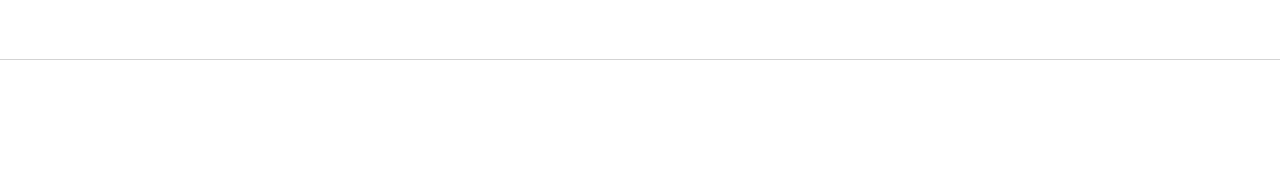
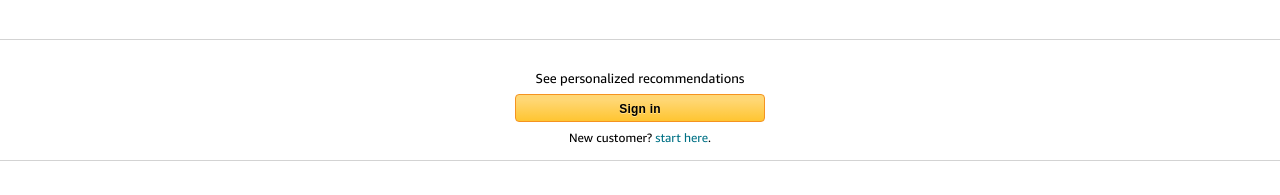
Before and after one commit to evelyne802/amazon-clone, an Angular app: page / in a window 1280 px wide. Shown: the part 4037-4232 px from the top of the page. Built offline with nearby package versions, Linux system fonts and the light colour scheme; no server answers.

Commit message:
feat: sign in button + new popup components

```diff
--- /dev/null
+++ b/src/app/components/location-popup/location-popup.component.html
@@ -0,0 +1 @@
+<p>location-popup works!</p>
--- a/src/app/components/main-page/main-page.component.css
+++ b/src/app/components/main-page/main-page.component.css
@@ -574,7 +574,7 @@
   }
 
   .recommendations {
-    padding: 5vh 0;
+    padding-top: 5vh;
   }
 
   hr {
@@ -723,6 +723,50 @@
   }
 
 
+.sign-in-div {
+  display: grid;
+  justify-content: center;
+  margin-top: 30px;
+  margin-bottom: 15px;
+}
+
+.sign-in-div a {
+  color:#007185;
+}
+
+.sign-in-div a:hover {
+  color:#C7511F;
+  cursor: pointer;
+}
+
+.sign-in-div label {
+  position: relative;
+  min-width: fit-content;
+  font-size: 13px;
+  margin: auto;
+}
+
+.sign-in-div button {
+  cursor: pointer;
+    background-position: right -170px;
+    display: block;
+    height: 28px;
+    width: 250px;
+    position: relative;
+    color: #000;
+    font-size: 12px;
+    line-height: 26px;
+    text-align: center;
+    text-shadow: 0 1px 0 #ffe093;
+    margin: 8px 0;
+    border-radius: 4px;
+    border: solid 1px #f59320;
+    letter-spacing: 0.2px;
+    font-weight: bold;
+    /* background-color: #ffc531; */
+    background: linear-gradient(0deg, #ffc531, #ffd774 80%) no-repeat;
+}
+
 @media screen and (max-width: 1230px) {
     .product-deals-div {
         max-width: 30vw;
--- a/src/app/components/main-page/main-page.component.html
+++ b/src/app/components/main-page/main-page.component.html
@@ -377,12 +377,15 @@
                     <button class="history-carousel-control right" (click)="historyRecRightScroll()">
                         <div class="history-right-arrow"></div>
                     </button>
-                </div><br><br>
+                </div><br>
             <hr size="4">
         </div>
         <div class="sign-in-div">
-
+            <label>See personalized recommendations</label>
+            <button>Sign in</button>
+            <label class="small-font">New customer? <a>start here</a>.</label>
         </div>
+        <hr size="4">
     </div>
 </div>
 <app-footer></app-footer>
--- /dev/null
+++ b/src/app/components/sign-in-popup/sign-in-popup.component.html
@@ -0,0 +1 @@
+<p>sign-in-popup works!</p>
```
Also changed, not shown: src/app/components/location-popup/location-popup.component.ts (added, +12 -0 lines), src/app/components/sign-in-popup/sign-in-popup.component.ts (added, +12 -0 lines), src/app/components/location-popup/location-popup.component.css (added), src/app/components/sign-in-popup/sign-in-popup.component.css (added).
